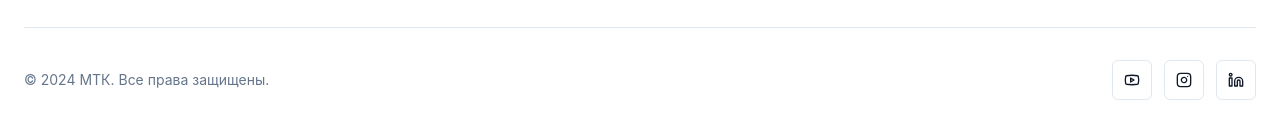
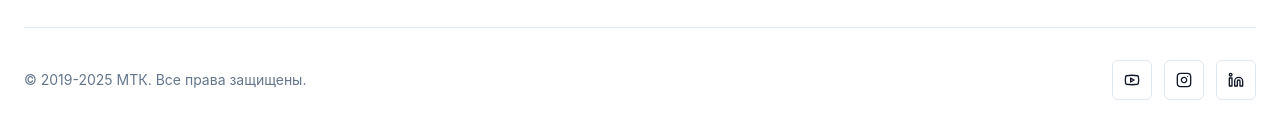
Before and after one commit to pr-poehali-dev/airstructure-landing, a React (Vite) app: page / in a window 1280 px wide. Shown: the part 5577-5715 px from the top of the page. Built offline with nearby package versions, Linux system fonts and the light colour scheme.

Commit message:
feat: обновление текста копирайта

```diff
--- a/src/pages/Index.tsx
+++ b/src/pages/Index.tsx
@@ -516,7 +516,7 @@ export default function Index() {
 
           <div className="border-t border-border pt-8 flex flex-col md:flex-row justify-between items-center gap-4">
             <div className="text-sm text-muted-foreground">
-              © 2024 МТК. Все права защищены.
+              © 2019-2025 МТК. Все права защищены.
             </div>
             <div className="flex gap-3">
               <Button variant="outline" size="icon">
```
